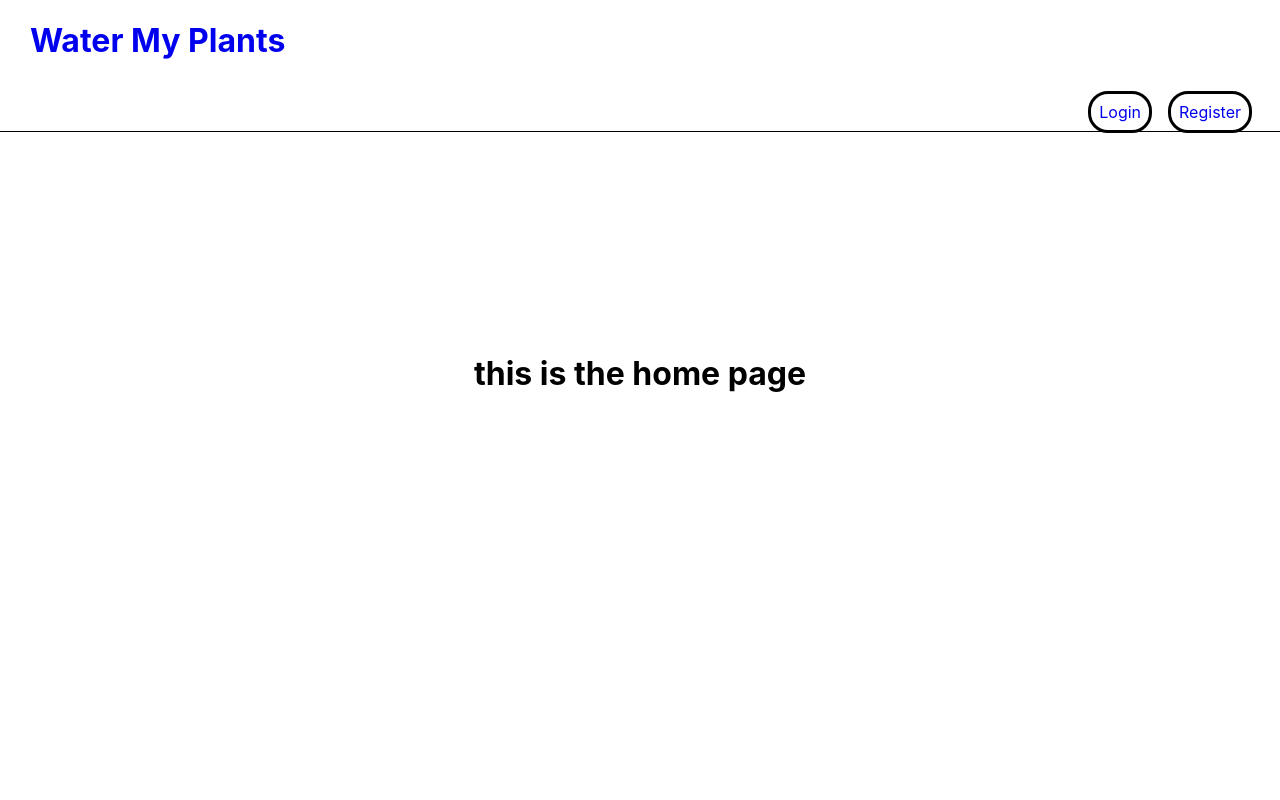
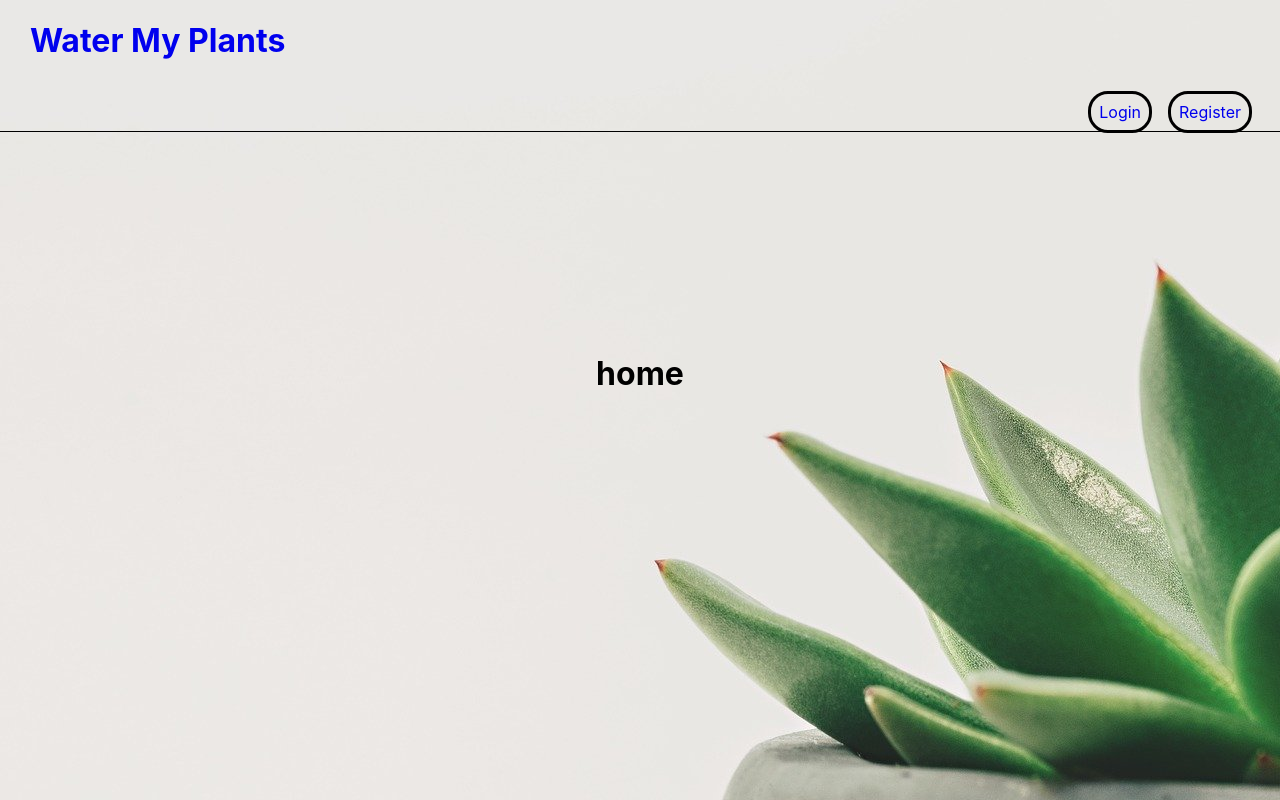
Before and after one commit to Water-my-plants-unit4/FrontEnd, a React (Create React App) app: page / in a window 1280 px wide. Built offline with nearby package versions, Linux system fonts and the light colour scheme.

Commit message:
made changes to background of website and added more style

```diff
--- a/src/App.css
+++ b/src/App.css
@@ -72,3 +72,7 @@ a:hover{
   font-size: 10%;
   float: right;
 }
+
+body{
+  background: url(/src/assets/images/homepage.jpg) no-repeat center center fixed;
+}
--- a/src/components/Home.js
+++ b/src/components/Home.js
@@ -1,8 +1,12 @@
 import React from 'react'
-
 
 export default function Home() {
     return (
-        <h1>this is the home page</h1>
+        <div className='homepage'>
+            <div>
+                <h1>home</h1>
+                </div>
+        </div>
     )
+
 }
```
Also changed, not shown: src/assets/images/homepage.jpg (added).
